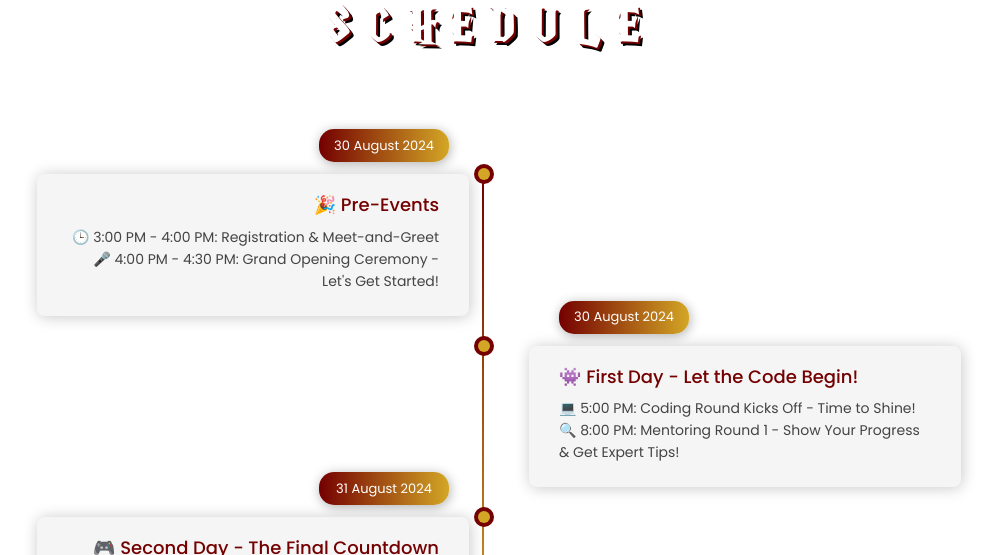
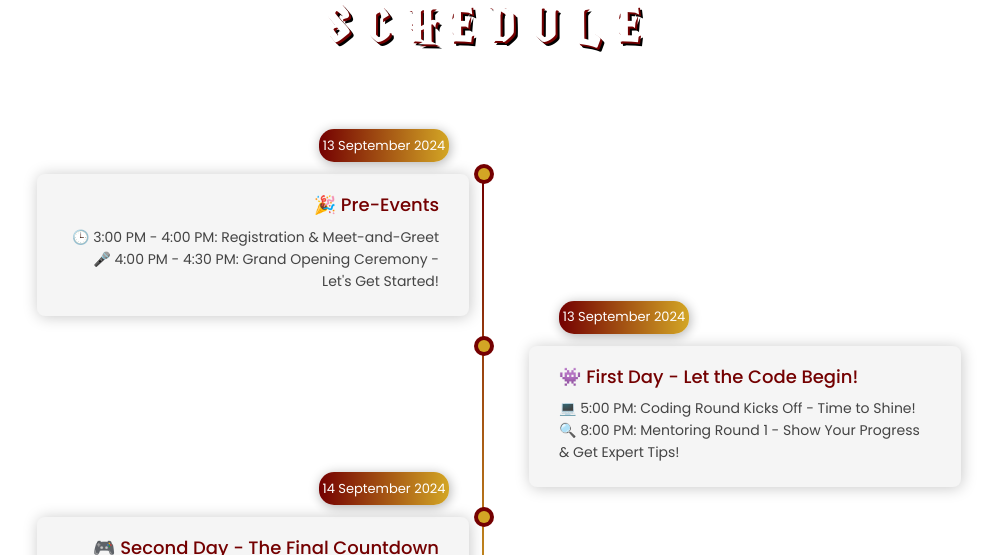
Before and after one commit to Appex-Pesu/Horcrux, a React (Vite) app: page / in a window 1280 px wide. Shown: the part 2320-2875 px from the top of the page, without its empty margins (157-1156 px from the left). Built offline with nearby package versions, Linux system fonts and the light colour scheme; a web font is replaced by a local one.

Commit message:
Update Schedule.jsx

```diff
--- a/src/components/Schedule/Schedule.jsx
+++ b/src/components/Schedule/Schedule.jsx
@@ -17,7 +17,7 @@ const Timeline = () => {
                 🕒 3:00 PM - 4:00 PM: Registration & Meet-and-Greet<br />
                 🎤 4:00 PM - 4:30 PM: Grand Opening Ceremony - Let's Get Started!<br />
               </p>
-              <span className="Schedule_date">30 August 2024</span>
+              <span className="Schedule_date">13 September 2024</span>
               <span className="circle"></span>
             </li>
             <li>
@@ -26,7 +26,7 @@ const Timeline = () => {
                 💻 5:00 PM: Coding Round Kicks Off - Time to Shine!<br />
                 🔍 8:00 PM: Mentoring Round 1 - Show Your Progress & Get Expert Tips!<br />
               </p>
-              <span className="Schedule_date">30 August 2024</span>
+              <span className="Schedule_date">13 September 2024</span>
               <span className="circle"></span>
             </li>
             <li>
@@ -40,7 +40,7 @@ const Timeline = () => {
                 💥 3:00 PM - 4:00 PM: Final Presentations - Pitch Your Ideas to Industry Experts!<br />
                 🎉 4:00 PM - 4:30 PM: Closing Ceremony - Celebrate Your Achievements!<br />
               </p>
-              <span className="Schedule_date">31 August 2024</span>
+              <span className="Schedule_date">14 September 2024</span>
               <span className="circle"></span>
             </li>
           </ul>
```
